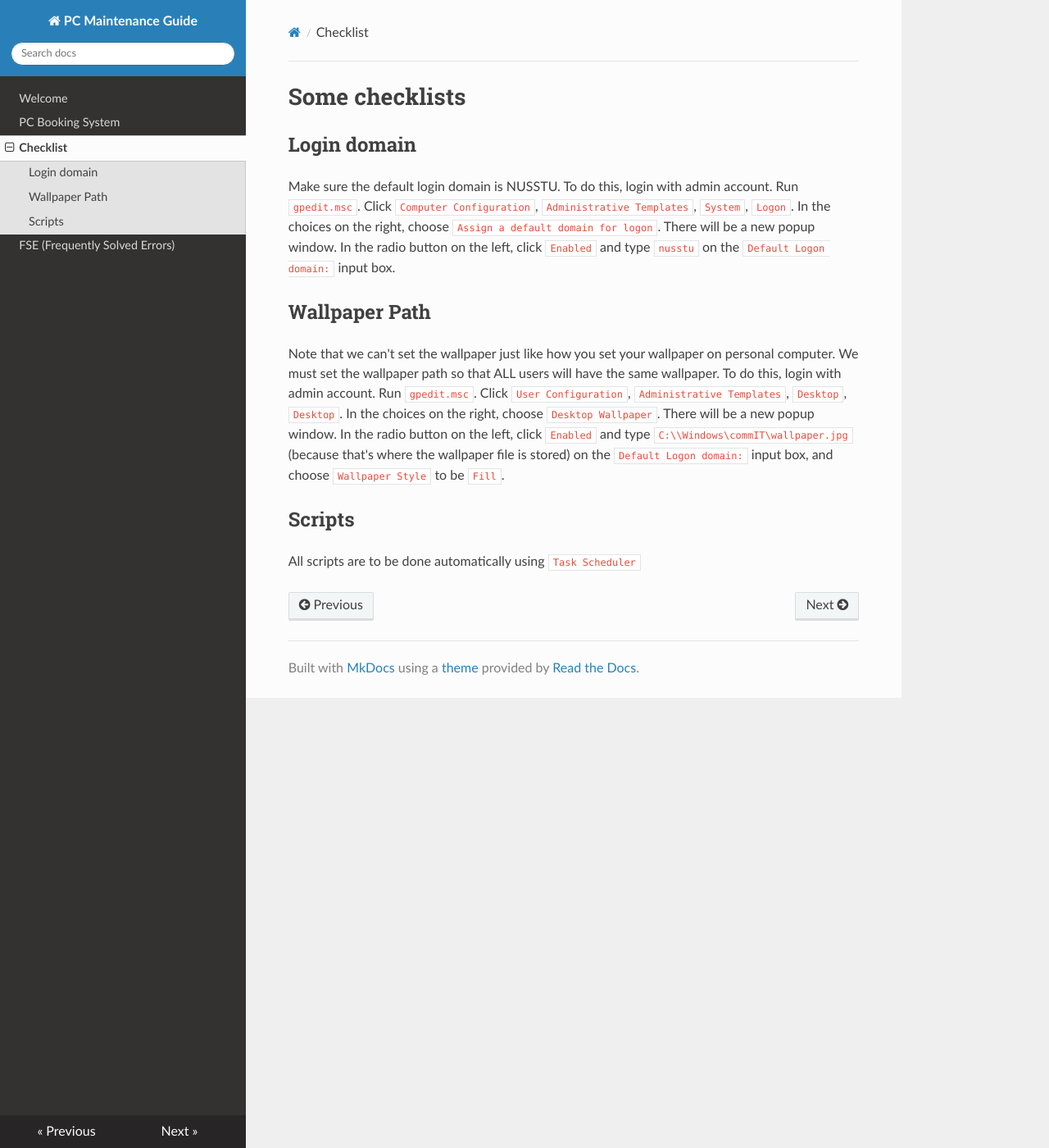
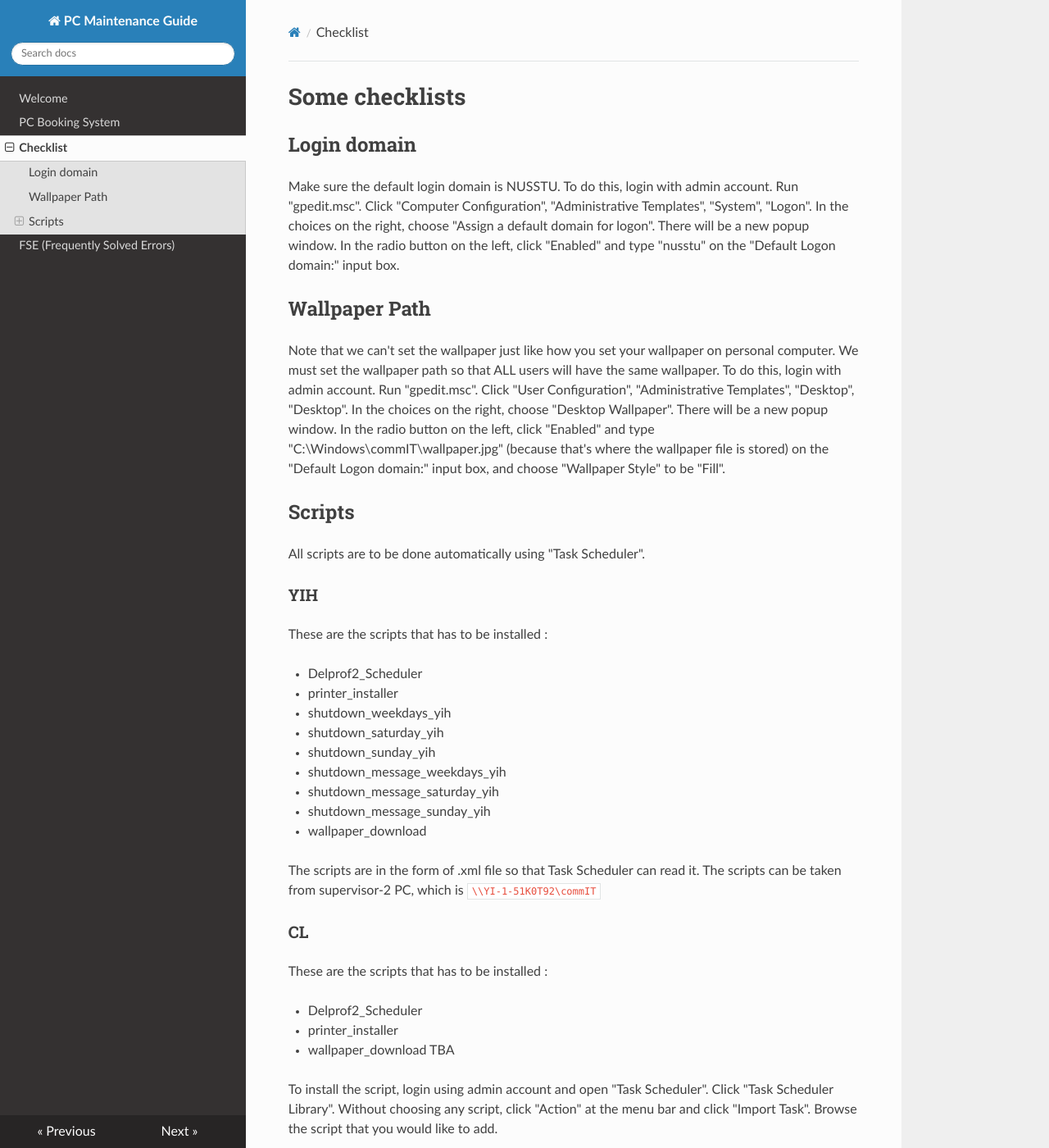
Before and after one commit to commitech/maintenance, an MkDocs documentation site: the page built from docs/check.md, in a window 1280 px wide and 1400 px high. Shown: the whole window at 82% size. Built offline with MkDocs 1.6.1, drawn with Linux system fonts in a browser that asks for light colours; nearby versions of some CDN libraries; old or Windows-style settings are respelled for this version of MkDocs; some of the changed text lies outside the part shown.

Commit message:
Added more contents on checklist

```diff
--- a/docs/check.md
+++ b/docs/check.md
@@ -2,13 +2,41 @@
 
 ## Login domain
 
-Make sure the default login domain is NUSSTU. To do this, login with admin account. Run `gpedit.msc`. Click `Computer Configuration`, `Administrative Templates`, `System`, `Logon`. In the choices on the right, choose `Assign a default domain for logon`. There will be a new popup window. In the radio button on the left, click `Enabled` and type `nusstu` on the `Default Logon domain:` input box.
+Make sure the default login domain is NUSSTU. To do this, login with admin account. Run "gpedit.msc". Click "Computer Configuration", "Administrative Templates", "System", "Logon". In the choices on the right, choose "Assign a default domain for logon". There will be a new popup window. In the radio button on the left, click "Enabled" and type "nusstu" on the "Default Logon domain:" input box.
 
 ## Wallpaper Path
 
 Note that we can't set the wallpaper just like how you set your wallpaper on personal computer. We must set the wallpaper path so that ALL users will have the same wallpaper.
-To do this, login with admin account. Run `gpedit.msc`. Click `User Configuration`, `Administrative Templates`, `Desktop`, `Desktop`. In the choices on the right, choose `Desktop Wallpaper`. There will be a new popup window. In the radio button on the left, click `Enabled` and type `C:\\Windows\commIT\wallpaper.jpg` (because that's where the wallpaper file is stored) on the `Default Logon domain:` input box, and choose `Wallpaper Style` to be `Fill`.
+To do this, login with admin account. Run "gpedit.msc". Click "User Configuration", "Administrative Templates", "Desktop", "Desktop". In the choices on the right, choose "Desktop Wallpaper". There will be a new popup window. In the radio button on the left, click "Enabled" and type "C:\\Windows\commIT\wallpaper.jpg" (because that's where the wallpaper file is stored) on the "Default Logon domain:" input box, and choose "Wallpaper Style" to be "Fill".
 
 ## Scripts
 
-All scripts are to be done automatically using `Task Scheduler`
+All scripts are to be done automatically using "Task Scheduler".
+
+### YIH
+
+These are the scripts that has to be installed :
+
+- Delprof2_Scheduler
+- printer_installer
+- shutdown_weekdays_yih
+- shutdown_saturday_yih
+- shutdown_sunday_yih
+- shutdown_message_weekdays_yih
+- shutdown_message_saturday_yih
+- shutdown_message_sunday_yih
+- wallpaper_download
+
+The scripts are in the form of .xml file so that Task Scheduler can read it. The scripts can be taken from supervisor-2 PC, which is `\\YI-1-51K0T92\commIT`
+
+### CL
+These are the scripts that has to be installed :
+
+- Delprof2_Scheduler
+- printer_installer
+- wallpaper_download
+TBA
+
+To install the script, login using admin account and open "Task Scheduler". Click "Task Scheduler Library". Without choosing any script, click "Action" at the menu bar and click "Import Task". Browse the script that you would like to add.
+
+After that, a new window will appear. Click "Change User or Group" button. In the "Enter the object name to select" text area, enter the admin account of the computer (i.e. "unotadmin" for CL and "PCADMINYIH" for YIH). Choose the "Run whether user is logged on or not" radio button. Click "OK". You may prompted to enter the admin account, so enter it and click OK.
```
